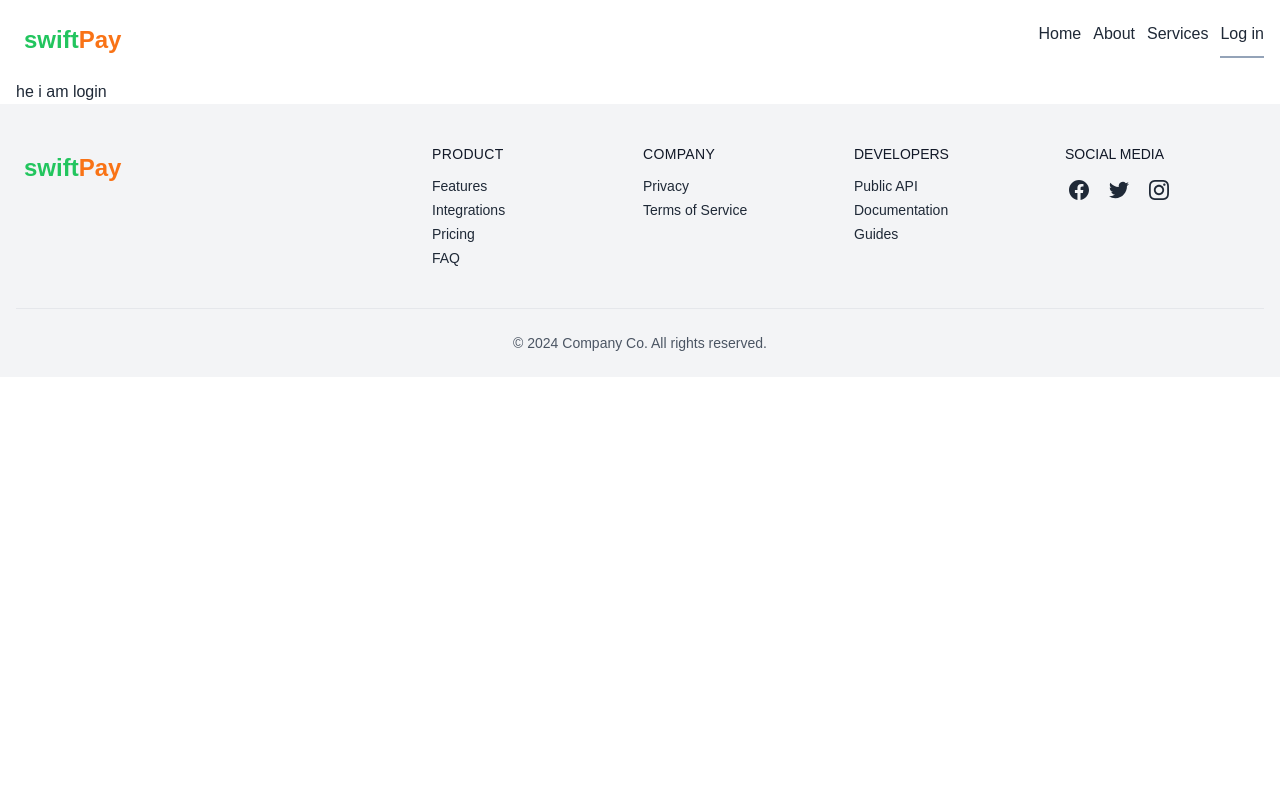
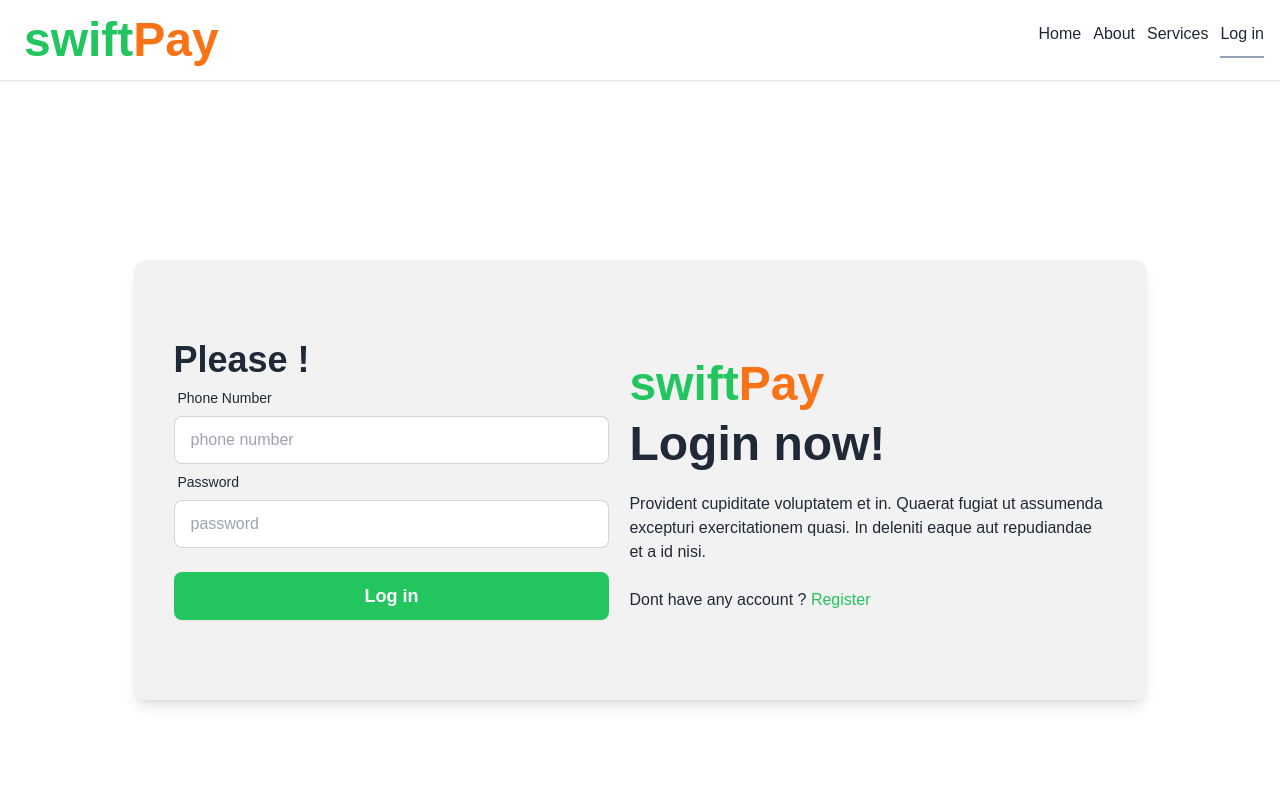
Before and after one commit to developerMohib/mfs-swift-pay, a React (Vite) app: page /sign-in in a window 1280 px wide. Shown: the top 800 px of the page. Built offline with nearby package versions, Linux system fonts and the light colour scheme; a web font is replaced by a local one.

Commit message:
log in page added

```diff
--- a/src/Components/Footer/Footer.jsx
+++ b/src/Components/Footer/Footer.jsx
@@ -13,7 +13,7 @@ const Footer = () => {
                 rel="noopener noreferrer"
                 to="/"
                 aria-label="Back to homepage"
-                className="flex items-center font-bold text-2xl p-2"
+                className="flex items-center font-bold md:text-5xl text-3xl p-2"
               >
                 <span className="text-primary">swift</span>
                 <span className="text-secondary">Pay</span>
--- a/src/Components/Navbar/Navbar.jsx
+++ b/src/Components/Navbar/Navbar.jsx
@@ -11,13 +11,13 @@ const Navbar = () => {
     </>
   );
   return (
-    <header className="p-4 text-gray-800">
+    <header className="px-4 py-2 text-gray-800 shadow">
       <div className="container flex justify-between items-center mx-auto">
         <Link
           rel="noopener noreferrer"
           to="/"
           aria-label="Back to homepage"
-          className="flex items-center font-bold text-2xl p-2"
+          className="flex items-center font-bold md:text-5xl text-3xl p-2"
         >
           <span className="text-primary" >swift</span>
           <span className="text-secondary" >Pay</span>
--- a/src/Pages/Login/Login.jsx
+++ b/src/Pages/Login/Login.jsx
@@ -1,10 +1,89 @@
+import { Link } from "react-router-dom";
 
 const Login = () => {
-    return (
-        <div>
-            <h1>he i am login</h1>
+  const handleLogin = (e) => {
+    e.preventDefault();
+    const form = e.target;
+    const phoneNumber = form.phoneNumber.value;
+    const password = form.password.value;
+
+    console.log({ phoneNumber, password });
+  };
+
+  return (
+    <div className="min-h-screen flex justify-center items-center">
+      <div className="bg-base-200 shadow-lg h-1/2 py-20 rounded-xl">
+        <div className="md:flex gap-5 flex-row-reverse px-10 ">
+
+            {/* Login about here */}
+            <div className="text-center lg:text-left max-w-2xl mt-5">
+            <div>
+            <h1 className="md:text-5xl text-4xl font-bold mb-3">
+              <span className="text-primary" >swift</span>
+              <span className="text-secondary" >Pay</span>
+               </h1>
+              <h1 className="text-5xl font-bold">Login now!</h1>
+              <p className="py-6 text-left">
+                Provident cupiditate voluptatem et in. Quaerat fugiat ut
+                assumenda excepturi exercitationem quasi. In deleniti eaque aut
+                repudiandae et a id nisi.
+              </p>
+            </div>
+            <div>
+              <p>
+                Dont have any account ?{" "}
+                <Link
+                  className="text-primary font-medium hover:border-b border-tarnary "
+                  to={"/sign-up"}
+                >
+                  Register{" "}
+                </Link>{" "}
+              </p>
+            </div>
+          </div>
+
+            {/* Login section here */}
+          <div className=" w-full max-w-xl ">
+            {/* title */}
+            <div>
+                <p className="md:text-4xl text-2xl md:my-0 mt-8 font-semibold" >Please !</p>
+            </div>
+
+            <form className="" onSubmit={handleLogin}>
+              <div className="form-control">
+                <label className="label">
+                  <span className="label-text">Phone Number</span>
+                </label>
+                <input
+                  name="phoneNumber"
+                  type="text"
+                  placeholder="phone number"
+                  className="input input-bordered"
+                  required
+                />
+              </div>
+              <div className="form-control">
+                <label className="label">
+                  <span className="label-text">Password</span>
+                </label>
+                <input
+                  name="password"
+                  type="password"
+                  placeholder="password"
+                  className="input input-bordered"
+                  required
+                />
+              </div>
+              <div className="form-control mt-6">
+              <button className="btn bg-primary hover:bg-secondary text-lg border-none text-white w-full">Log in</button>
+              </div>
+            </form>
+          </div>
+
         </div>
-    );
+      </div>
+    </div>
+  );
 };
 
 export default Login;
--- a/src/Pages/Register/Register.jsx
+++ b/src/Pages/Register/Register.jsx
@@ -39,7 +39,7 @@ const Register = () => {
               <p>
                 Already have an account ?{" "}
                 <Link className="text-primary font-medium hover:border-b border-tarnary " to={"/sign-in"}>
-                  Login{" "}
+                  Log in{" "}
                 </Link>
               </p>
             </div>
@@ -48,7 +48,7 @@ const Register = () => {
           {/* Form Here, For Data Collection */}
           <div className="w-full max-w-xl ">
             <div>
-                <p className="md:text-4xl text-2xl md:my-0 mt-6" >Drop Your Necessary Info</p>
+                <p className="md:text-4xl text-2xl md:my-0 mt-8 font-semibold" >Drop Your Necessary Info</p>
             </div>
             <form
               onSubmit={handleRegister}
```
